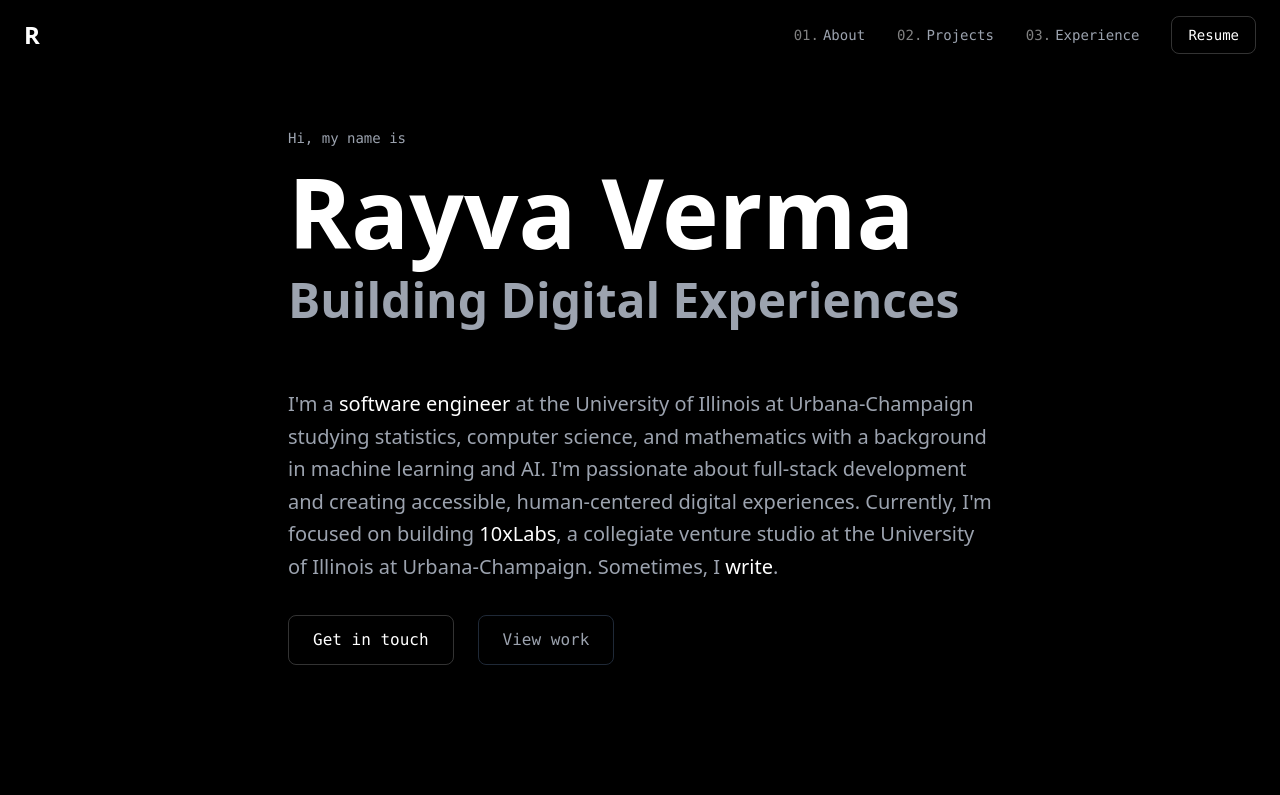
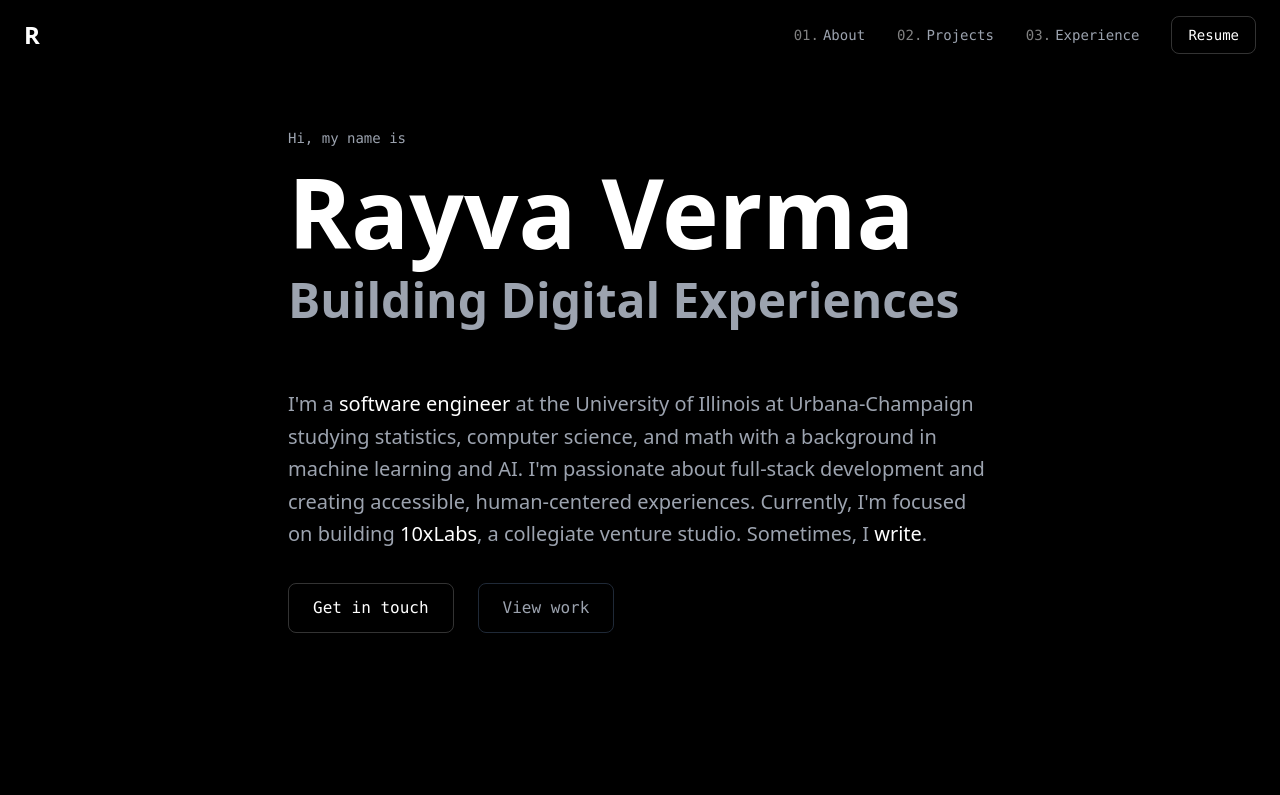
Before and after one commit to rverma6/updated-pp, a React (Create React App) app: page / in a window 1280 px wide. Shown: the top 795 px of the page. Built offline with nearby package versions, Linux system fonts and the light colour scheme; a web font is replaced by a local one.

Commit message:
hero section fixed

```diff
--- a/src/components/Hero.js
+++ b/src/components/Hero.js
@@ -55,8 +55,8 @@ export default function Hero() {
               whileHover={{ scale: 1.05 }}
             >
               software engineer
-            </motion.a>  at the University of Illinois at Urbana-Champaign studying statistics, computer science, and mathematics with a background in machine learning and AI. I'm passionate
-            about full-stack development and creating accessible, human-centered digital experiences.
+            </motion.a>  at the University of Illinois at Urbana-Champaign studying statistics, computer science, and math with a background in machine learning and AI. I'm passionate
+            about full-stack development and creating accessible, human-centered experiences.
             Currently, I'm focused on building <motion.a
               href="https://10xlabs.tech"
               target="_blank"
@@ -65,7 +65,7 @@ export default function Hero() {
               whileHover={{ scale: 1.05 }}
             >
               10xLabs
-            </motion.a>, a collegiate venture studio at the University of Illinois at Urbana-Champaign. Sometimes, I              <motion.a
+            </motion.a>, a collegiate venture studio. Sometimes, I              <motion.a
 
               href="https://substack.com"
               target="_blank"
```
